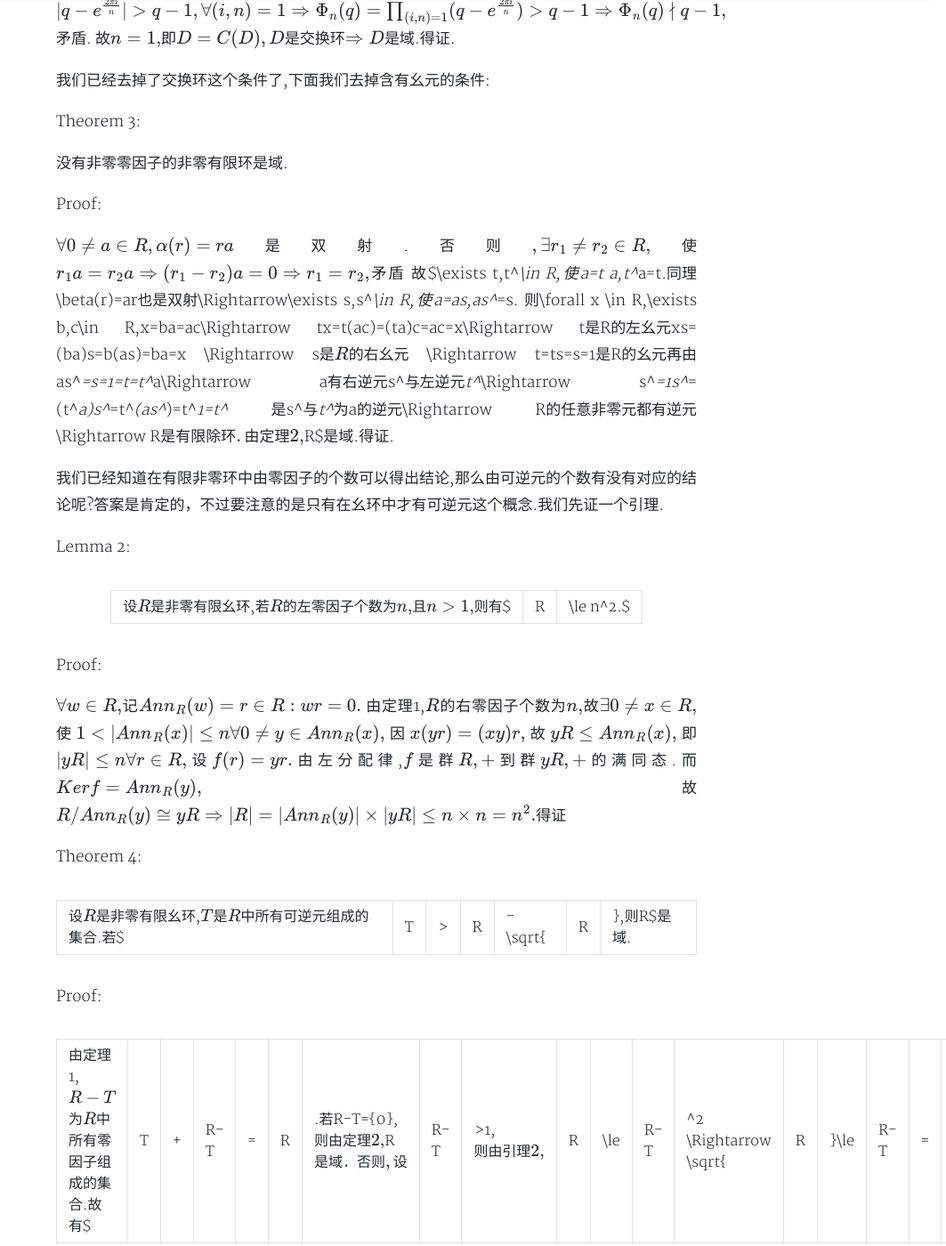
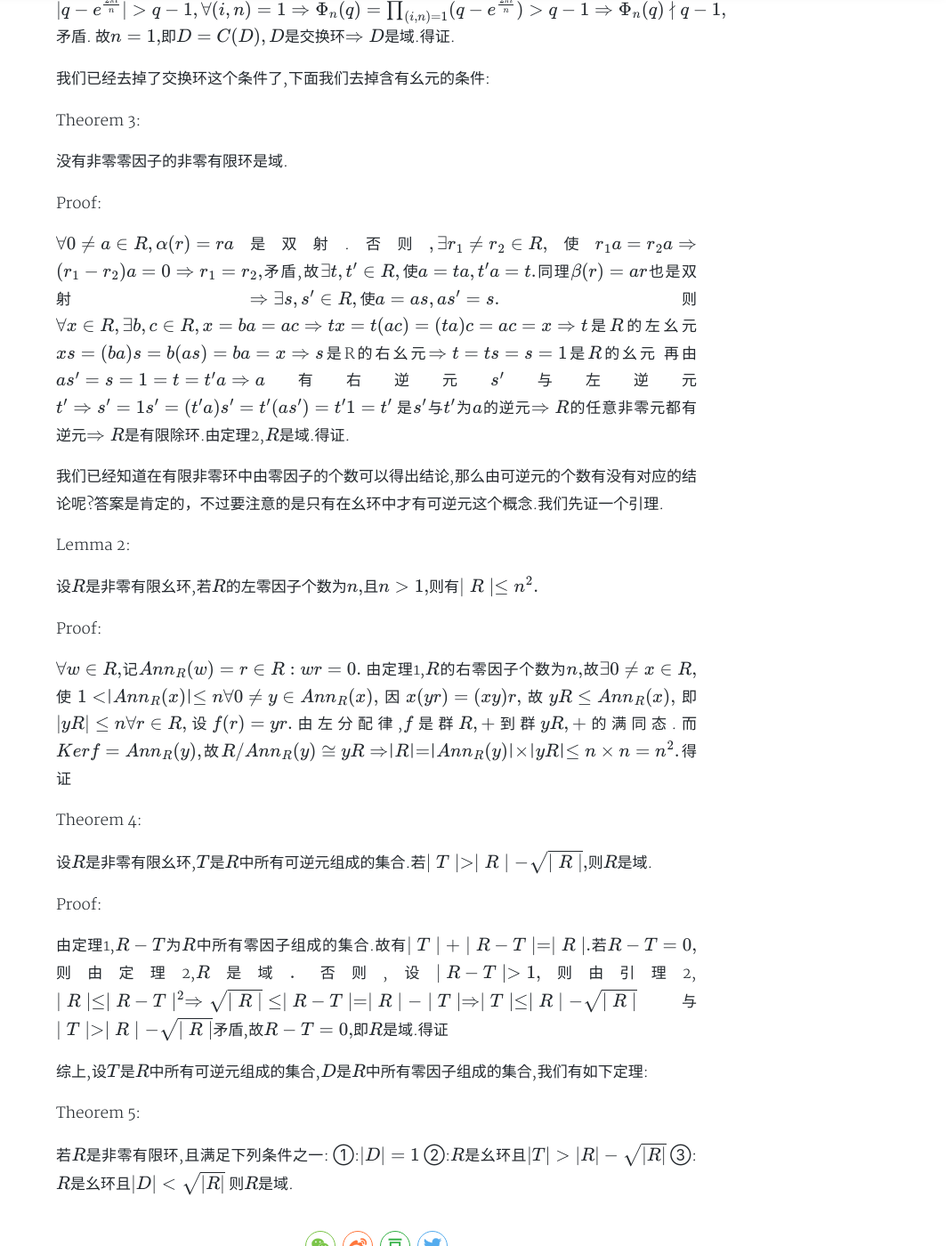
Before and after one commit to Alpha-W/Alpha-W.github.io, a Jekyll site: the page built from _posts/2019-07-10-finite_ring.md, in a window 1280 px wide and 1400 px high, scrolled down 1913 px. Shown: the whole window at 89% size, without its empty margins (217-1280 px from the left). Built offline with Jekyll 4.4.1, drawn with Linux system fonts in a browser that asks for light colours; nearby versions of some CDN libraries; formulas are drawn with MathJax 3; a style sheet for code colours, icons or effects is not loaded; some of the changed text lies outside the part shown.

Commit message:
fix the mistake

```diff
--- a/_posts/2019-07-10-finite_ring.md
+++ b/_posts/2019-07-10-finite_ring.md
@@ -57,7 +57,7 @@ $\forall d <n \wedge d\mid n , \prod_{(i,n)=1}(x-e^{\frac{2\pi i}{n}})\mid \frac
 
 Proof:
 
-令$\Phi_{n}(x)=\prod_{(i,n)=1}(x-e^{\frac{2\pi i}{n}}),$则有$x^n-1=\prod_{i=1}^n(x-e^{\frac{2\pi i}{n}})=\prod_{d\mid n}\Phi_{d}(x)=\Phi_{n}(x)\prod_{d\mid n \atop d<n}\Phi_{d}(x)$
+令$\Phi_{n}(x)=\prod_{(i,n)=1}(x-e^{\frac{2\pi i}{n}}),$则有$x^n-1=\prod_{i=1}^n(x-e^{\frac{2\pi i}{n}})=\prod_{d\mid n}\Phi_{d}(x)=$$\Phi_{n}(x)\prod_{d\mid n \atop d<n}\Phi_{d}(x)$
 下证$\forall n \in \mathbb{N＋},\Phi_{n}(x)$是整系数首一多项式. 因$\Phi_{1}(x)=x-1$是整系数首一多项式,设$\forall m<n,\Phi_{n}(x)$是整系数首一多项式.则由$\Phi_{n}(x)=\frac{x^n-1}{\prod_{d\mid n \atop d<n}\Phi_{d}(x)}$得 $\Phi_{n}(x)$是整系数首一多项式.
 而注意到$x^d-1=\prod_{t\mid d}\Phi_{t}(x)\Rightarrow x^n-1=\Phi_{n}(x)(x^d-1)\prod_{k\mid n \wedge k<n\atop k\not\mid d }\Phi_{d}(x)\Rightarrow\Phi_{n}(x)\mid\frac{x^n-1}{x^d-1},$得证.
 
@@ -89,12 +89,11 @@ Theorem 3:
 
 Proof:
 
-$\forall 0 \neq a \in R,\alpha(r)=ra$是双射.否则$,\exists  r_{1}\neq r_{2}\in R,$使$r_{1} a=r_{2} a\Rightarrow(r_{1}-r_{2}) a=0\Rightarrow r_{1}=r_{2},$矛盾
- 故$\exists  t,t^*\in R,使a=t a,t^*a=t.$同理$\beta(r)=ar$也是双射$\Rightarrow\exists s,s^*\in R,使a=as,as^*=s. $
+$\forall 0 \neq a \in R,\alpha(r)=ra$是双射.否则$,\exists  r_{1}\neq r_{2}\in R,$使$r_{1} a=r_{2} a\Rightarrow$ $(r_{1}-r_{2}) a=0\Rightarrow r_{1}=r_{2},$矛盾,故$ \exists t,t^\prime \in R,使a=t a,t^\prime a=t.$同理$\beta(r)=ar$也是双射$\Rightarrow\exists s,s^\prime \in R,使a=as,as^\prime =s. $
 则$\forall x \in R,\exists b,c\in R,x=ba=ac\Rightarrow tx=t(ac)=(ta)c=ac=x\Rightarrow t$是$R$的左幺元
 $xs=(ba)s=b(as)=ba=x \Rightarrow s$是R的右幺元$ \Rightarrow t=ts=s=1$是$R$的幺元
-再由$as^*=s=1=t=t^*a\Rightarrow a$有右逆元$s^*$与左逆元$t^*\Rightarrow s^*=1s^*=(t^*a)s^*=t^*(as^*)=t^*1=t^* $
-是$s^*$与$t^*$为$a$的逆元$\Rightarrow R$的任意非零元都有逆元$\Rightarrow R$是有限除环.由定理2,$R$是域.得证.
+再由$as^\prime =s=1=t=t^\prime a\Rightarrow a$有右逆元$s^\prime $与左逆元$t^\prime \Rightarrow s^\prime =1s^\prime =(t^\prime a)s^\prime =t^\prime (as^\prime )=t^\prime 1=t^\prime  $
+是$s^\prime $与$t^\prime $为$a$的逆元$\Rightarrow R$的任意非零元都有逆元$\Rightarrow R$是有限除环.由定理2,$R$是域.得证.
 
 我们已经知道在有限非零环中由零因子的个数可以得出结论,那么由可逆元的个数有没有对应的结论呢?答案是肯定的，不过要注意的是只有在幺环中才有可逆元这个概念.我们先证一个引理.
 
@@ -102,29 +101,29 @@ $xs=(ba)s=b(as)=ba=x \Rightarrow s$是R的右幺元$ \Rightarrow t=ts=s=1$是$R$
 
 Lemma 2:
 
-设$R$是非零有限幺环,若$R$的左零因子个数为$n,$且$n>1,$则有$|R|\le n^2.$
+设$R$是非零有限幺环,若$R$的左零因子个数为$n,$且$n>1,$则有$\mid R\mid \le n^2.$
 
 
 
 Proof:
 
   $\forall w \in R,$记$Ann_{R}(w)=\{r\in R:wr=0\}.$
- 由定理1,$R$的右零因子个数为$n,$故$\exists 0\ne x\in R,$使$1<|Ann_{R}(x)|\le n
-  \forall0\ne y\in Ann_{R}(x),$因$x(yr)=(xy)r,$故$yR\le Ann_{R}(x),$即$|yR|\le n
-  \forall r \in R,$设$f(r)=yr.$由左分配律,$f$是群$\{R,+\}$到群$\{yR,+\}$的满同态.而$Kerf=Ann_{R}(y),$故$R/Ann_{R}(y)\cong yR \Rightarrow|R|=|Ann_{R}(y)|\times|yR|\le n\times n=n^2.$得证
+ 由定理1,$R$的右零因子个数为$n,$故$\exists 0\ne x\in R,$使$1<$|$Ann_{R}(x)$|$\le n
+  \forall 0\ne y\in Ann_{R}(x),$因$x(yr)=(xy)r,$故$yR\le Ann_{R}(x),$即$|yR|\le n
+  \forall r \in R,$设$f(r)=yr.$由左分配律,$f$是群$\{R,+\}$到群$\{yR,+\}$的满同态.而$Kerf=Ann_{R}(y),$故$R/Ann_{R}(y)\cong yR \Rightarrow$|$R$|$=$|$Ann_{R}(y)$|$\times$|$yR$|$\le n\times n=n^2.$得证
 
 
 
 Theorem 4:
 
-设$R$是非零有限幺环,$T$是$R$中所有可逆元组成的集合.若$|T|>|R|-\sqrt{|R|},$则$R$是域.
+设$R$是非零有限幺环,$T$是$R$中所有可逆元组成的集合.若$\mid T\mid >\mid R\mid-\sqrt{\mid R\mid},$则$R$是域.
 
 
 
 Proof:
 
 
-  由定理1,$R-T$为$R$中所有零因子组成的集合.故有$|T|+|R-T|=|R|.$若$R-T=\{0\},$则由定理2,$R$是域．否则,设$|R-T|>1,$则由引理2,$|R|\le |R-T|^2 \Rightarrow \sqrt{|R|}\le |R-T|=|R|-|T|\Rightarrow |T|\le|R|-\sqrt{|R|}$与$|T|>|R|-\sqrt{|R|}$矛盾,故$R-T=\{0\},$即$R$是域.得证
+  由定理1,$R-T$为$R$中所有零因子组成的集合.故有$\mid T\mid +\mid R-T\mid=\mid R\mid.$若$R-T=\{0\},$则由定理2,$R$是域．否则,设$\mid R-T\mid>1,$则由引理2,$\mid R\mid\le \mid R-T\mid^2 \Rightarrow \sqrt{\mid R\mid}\le \mid R-T\mid =\mid R\mid-\mid T\mid \Rightarrow \mid T\mid\le\mid R\mid -\sqrt{\mid R\mid }$与$\mid T\mid>\mid R\mid -\sqrt{\mid R\mid}$矛盾,故$R-T=\{0\},$即$R$是域.得证
 
 综上,设$T$是$R$中所有可逆元组成的集合,$D$是$R$中所有零因子组成的集合,我们有如下定理:
 
```
Also changed, not shown: _posts/2019-07-26-josephus.md (+6 -7 lines).
